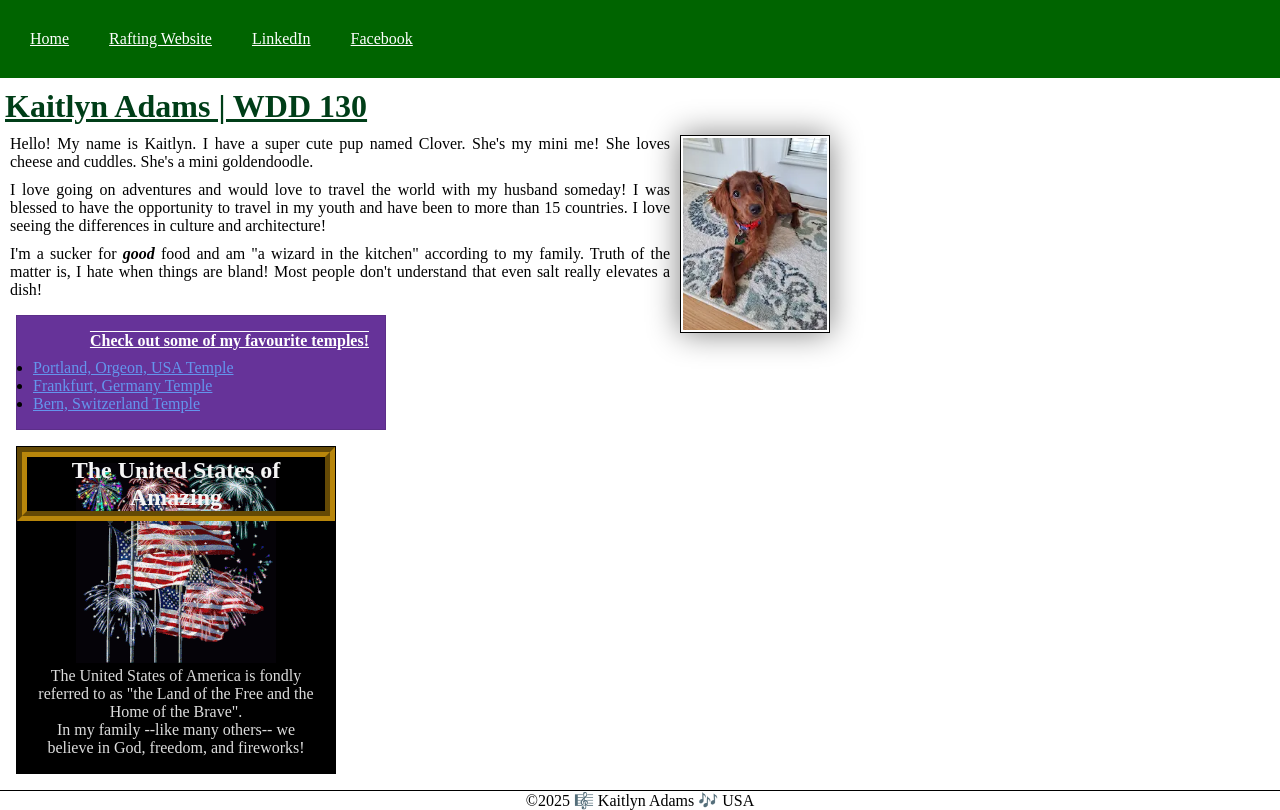
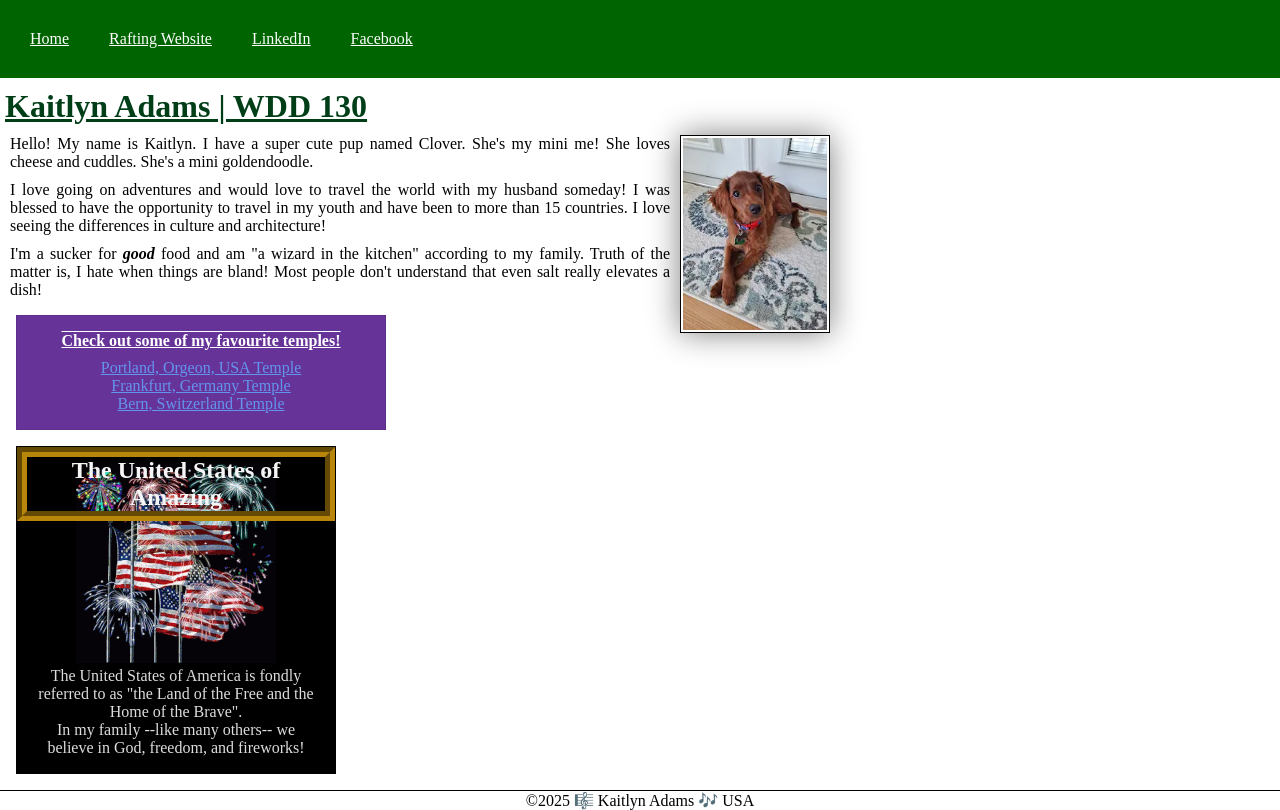
Before and after one commit to megadeathchicken/wdd130, a plain HTML site: page index.html in a window 1280 px wide. Drawn offline with Linux system fonts and the light colour scheme.

Commit message:
Stupid list

```diff
--- a/index.html
+++ b/index.html
@@ -34,7 +34,7 @@
             dish!</p>
 
         <ul id="temple-list" class="box">
-            <h4 id="check-out-some-of-my-favourite-temples">Check out some of my favourite temples!</h4>
+            <li><h4>Check out some of my favourite temples!</h4></li>
             <li><a href="https://churchofjesuschristtemples.org/portland-oregon-temple/" target="_blank">Portland,
                     Orgeon, USA Temple</a></li>
             <li><a href="https://churchofjesuschristtemples.org/frankfurt-germany-temple/" target="_blank">Frankfurt,
--- a/styles/styles.css
+++ b/styles/styles.css
@@ -45,6 +45,11 @@ ul h4 {
     color: #fff;
     margin-bottom: 9px;
     text-decoration: underline overline;
+}
+
+li {
+    list-style: none;
+    text-align: center;
 }
 
 li a {
@@ -105,7 +110,3 @@ footer {
     height: auto;
     background-color: rebeccapurple
 }
-
-#check-out-some-of-my-favourite-temples {
-    text-align: right;
-}
```
